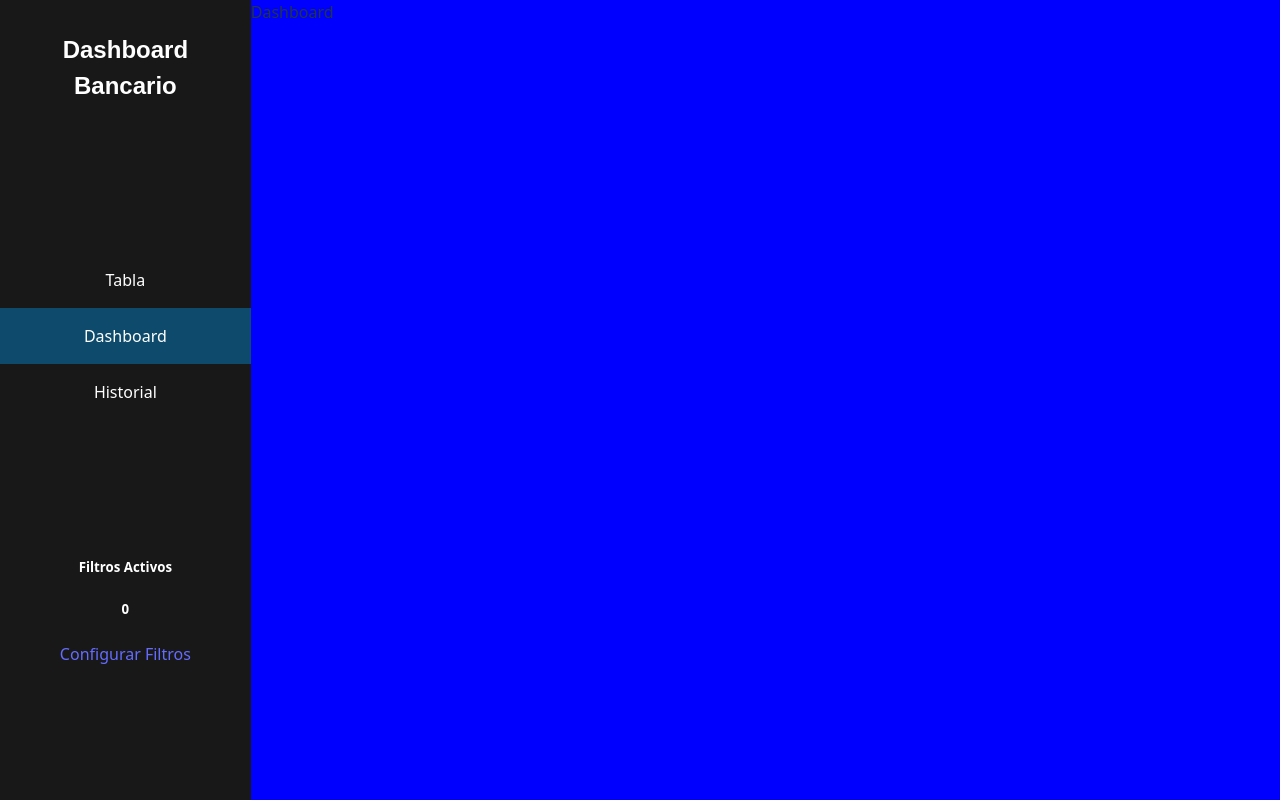
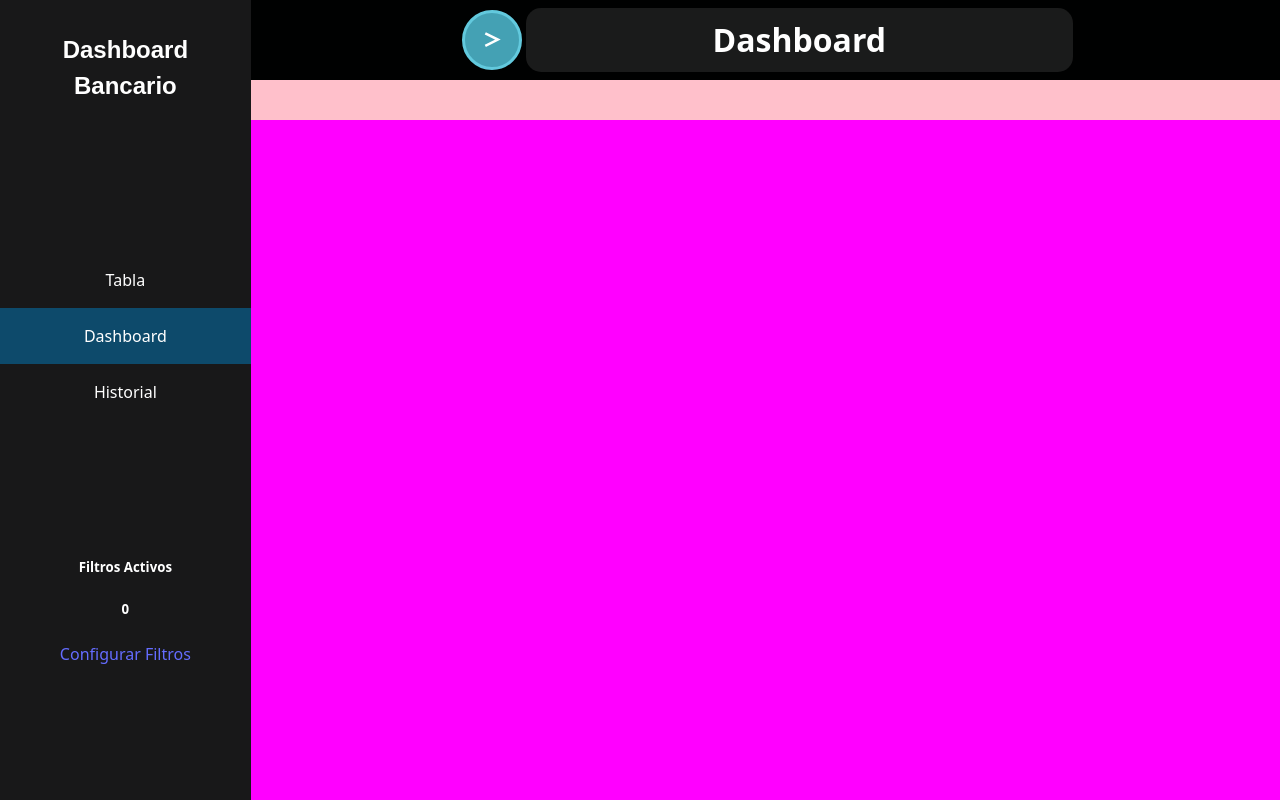
Before and after one commit to AllanDBB/bank-campaign-insights, a React (Vite) app: page /app/dashboard in a window 1280 px wide. Built offline with nearby package versions, Linux system fonts and the light colour scheme.

Commit message:
Creacion de pantalla inicial

```diff
--- a/src/App.jsx
+++ b/src/App.jsx
@@ -1,7 +1,7 @@
 import { Routes, Route } from "react-router-dom";
 import Sidebar from "./components/sidebar/Sidebar";
 import Table from "./tabs/Table";
-import Dashboard from "./tabs/Dashboard";
+import Dashboard from "./tabs/dashboard/Dashboard";
 import UsedFilters from "./tabs/UsedFilters";
 
 function App() {
--- /dev/null
+++ b/src/components/arrowButton/ArrowButton.jsx
@@ -0,0 +1,29 @@
+import React from 'react';
+import styles from './ArrowButton.module.css';
+import arrowSvg from "../../assets/arrow.svg";
+
+function RoundButton({direction = 'left', onClick, size}){
+    const directions = {
+        "left": 0,
+        "up": 90,
+        "right": 180,
+        "down": 270
+    };
+    const rotate = directions[direction];
+
+    return (
+        <button className={styles.roundButton} onClick={onClick} style={{width: size, height: size}}>
+            <svg
+                width="60%"
+                height="60%"
+                viewBox="0 0 20 20"
+                fill="currentColor"
+                style={{ transform: `rotate(${rotate}deg)` }}
+            >
+            <path d="M5 5L15 10L5 15" stroke="currentColor" strokeWidth="2" fill="none"/>
+        </svg>
+        </button>
+    );
+};
+
+export default RoundButton
--- /dev/null
+++ b/src/components/arrowButton/ArrowButton.module.css
@@ -0,0 +1,15 @@
+.roundButton {
+    border: 3px solid var(--primaryLightShade);
+    border-radius: 50%;
+    background-color: var(--primaryLight);
+    color: white;
+    cursor: pointer;
+    display: flex;
+    align-items: center;
+    justify-content: center;
+    transition: all 0.2s ease-in-out;
+    font-weight: bold;
+    font-family: Arial, sans-serif;
+    font-size: 60px;
+    margin: 4px;
+}
--- a/src/tabs/Dashboard.jsx
+++ /dev/null
@@ -1,9 +0,0 @@
-import React from "react";
-
-function Dashboard() {
-    return(
-        <div style={{backgroundColor: "blue", width: "100%", height: "100%"}}>Dashboard</div>
-    );
-}
-
-export default Dashboard
--- /dev/null
+++ b/src/tabs/dashboard/Dashboard.jsx
@@ -0,0 +1,21 @@
+import React from "react";
+import styles from "./Dashboard.module.css"
+import TitleCard from "../../components/titleCard/TitleCard";
+import ArrowButton from "../../components/arrowButton/ArrowButton";
+
+function Dashboard() {
+    return(
+        <div className= {styles.container}>
+            <div className= {styles.headTitleDiv}>
+                <ArrowButton direction={'left'} onClick={null} size={'60px'}></ArrowButton>
+                <TitleCard text={'Dashboard'} width={'50%'}></TitleCard>
+            </div>
+            <div className={styles.exportDiv}>
+            </div>
+            <div className={styles.contentDiv}>
+            </div>
+        </div>
+    );
+}
+
+export default Dashboard
--- /dev/null
+++ b/src/tabs/dashboard/Dashboard.module.css
@@ -0,0 +1,28 @@
+.container{
+    width: 100%;
+    height: 100%;
+    background-color: var(--blackBackground);
+    display: grid;
+    grid-template-rows: .1fr .05fr .85fr;
+}
+
+.headTitleDiv{
+    grid-row: 1;
+    display: flex;
+    justify-content: center;
+    align-items: center;
+    width: 100%;
+    height: 100%;
+}
+.exportDiv{
+    background-color: pink;
+    grid-row: 2;
+    width: 100%;
+    height: 100%;
+}
+.contentDiv{
+    background-color: fuchsia;
+    grid-row: 3;
+    width: 100%;
+    height: 100%;
+}
```
Also changed, not shown: src/assets/arrow.svg (added).
